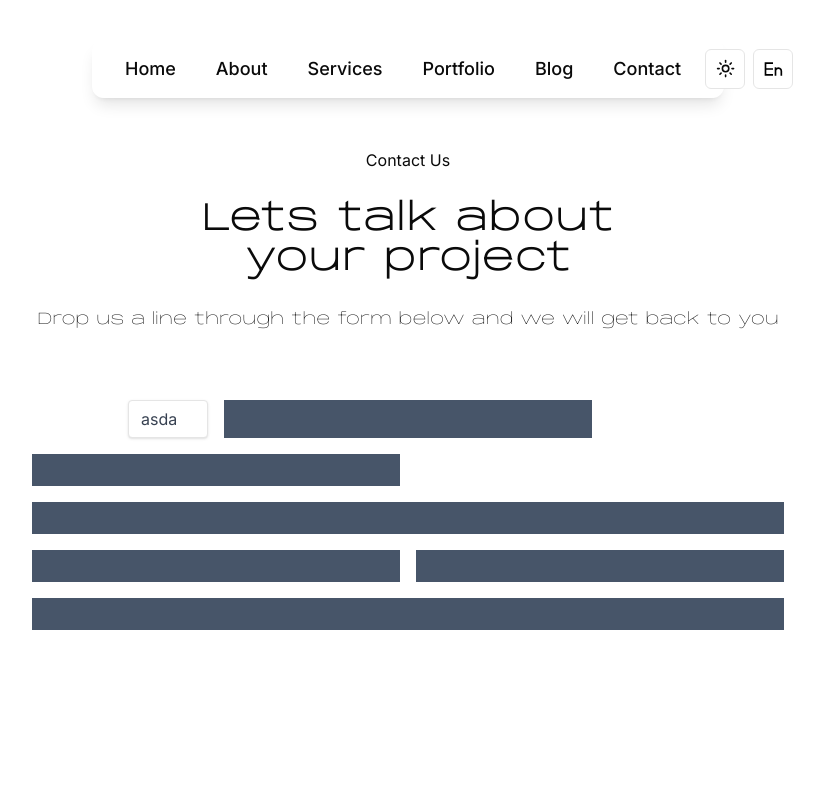
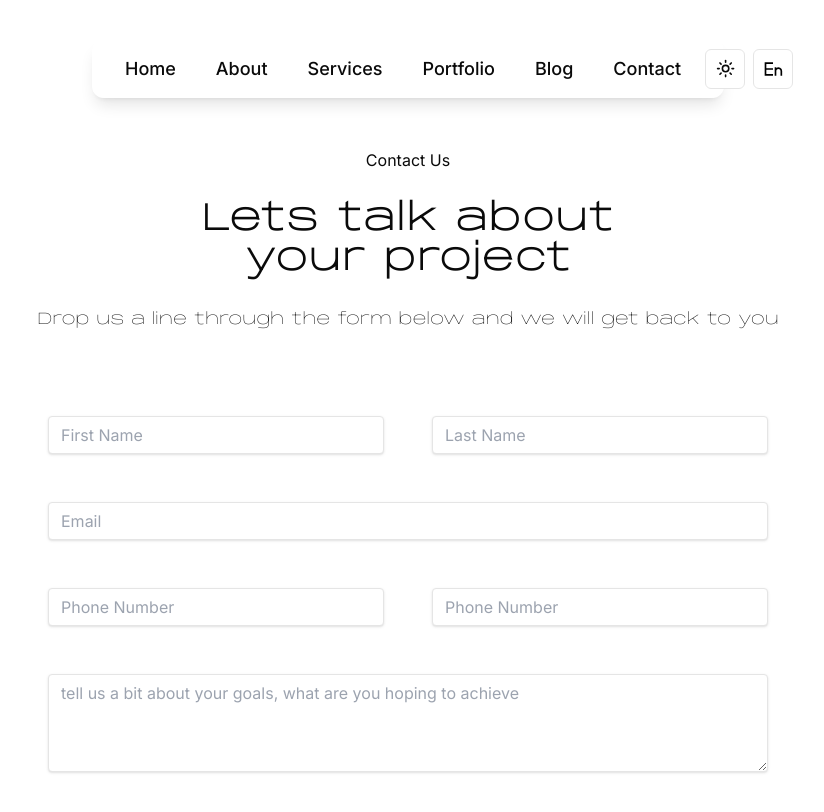
Before and after one commit to Itsbrandria/brandria, a Next.js app: page /en/contact in a window 1280 px wide. Shown: the top 812 px of the page, without its empty margins (232-1056 px from the left). Built offline with nearby package versions, Linux system fonts and the light colour scheme.

Commit message:
Contact page form

```diff
--- a/src/app/[locale]/about/page.tsx
+++ b/src/app/[locale]/about/page.tsx
@@ -167,8 +167,12 @@ export default function Page() {
               height={100}
               />
           </div>
-          <h1 className="text-4xl font-bold ltr:tracking-wider sm:text-5xl md:text-6xl text-center p-4 col-span-7 overflow-hidden">
-            <SparklesText text={t("h")} sparklesCount={30} />
+          <h1 className="overflow-hidden  text-3xl  md:text-6xl line-clamp-2 !leading-relaxed ltr:!tracking-wider  !font-semibold  mx-auto  p-4 col-span-7">
+          <Balancer>
+             {
+              t("h")
+            }
+          </Balancer>
           </h1>
           <div className="p-4 col-span-1  transform scale-x-[-1]">
           <motion.img
@@ -216,20 +220,10 @@ export default function Page() {
           </div>
         </div>
       </div>
-      {/* <Suspense fallback={<div>Loading...</div>}>
-        <div className="aspect-w-16 aspect-h-9">
-          <VideoComponent
-            src="https://www.youtube.com/embed/5qap5aO4i9A"
-            title="Video"
-          />
-        </div>
-
-
-      </section>
       <section className="lg:w-9/12 mx-auto flex flex-col gap-2 ">
-        <h2 className="text-2xl lg:text-6xl font-bold">{t("h2")}</h2>
-        <p className="text-lg lg:text-xl !leading-loose ">{t("p3")}</p>
-        <div className="mt-6 grid gap-6 md:mt-12 md:grid-cols-3">
+         <h2 className="text-2xl lg:text-6xl font-bold">{t("h2")}</h2>
+         <p className="text-lg lg:text-xl !leading-loose ">{t("p3")}</p>
+         <div className="mt-6 grid gap-6 md:mt-12 md:grid-cols-3">
           {featureText.map((f, index) => (
             <div className="flex flex-col gap-4" key={index}>
               {f.icon}
@@ -320,6 +314,14 @@ export default function Page() {
           ))}
         </Marquee>
       </section>
+      {/* </section>
+      <section className="mt-20">
+        <Marquee pauseOnHover className="[--duration:20s]">
+          {reviews.map((review) => (
+            <ReviewCard key={review.username} {...review} />
+          ))}
+        </Marquee>
+      </section> */}
     </main>
   );
 }
--- a/src/app/[locale]/contact/page.tsx
+++ b/src/app/[locale]/contact/page.tsx
@@ -9,25 +9,56 @@ export default function page() {
           <h1 className='text-2xl font-bold ltr:tracking-wider sm:text-5xl md:text-4xl text-center'>Lets talk about <br /> your project</h1>
           <h5 className='lg:max-w-5xl mx-auto space-y-4 '>Drop us a line through the form below and we will get back to you</h5>
         </div>
-        <div className='grid grid-cols-8 gap-4 mx-52'>
-          <label className="block text-gray-700 text-sm font-bold mb-2">
-          </label>
-          <input
-            id="1"
-            type="text"
-            placeholder="write"
-            value="asda"
+        <form className='grid grid-cols-8 gap-4 mx-52'>
+          <div className='p-4 col-span-4'>
+            <input
+              id="1"
+              type="text"
+              placeholder="First Name"
+              className="shadow appearance-none border rounded w-full py-2 px-3 text-gray-700 leading-tight focus:outline-none focus:shadow-outline"
+            />
+          </div>
+          <div className='p-4 col-span-4'>
+            <input
+              id="2"
+              type="text"
+              placeholder="Last Name"
+              className="shadow appearance-none border rounded w-full py-2 px-3 text-gray-700 leading-tight focus:outline-none focus:shadow-outline"
+            />
+          </div>
+          <div className='p-4 col-span-8'>
+            <input
+              id="3"
+              type="email"
+              placeholder="Email"
+              className="shadow appearance-none border rounded w-full py-2 px-3 text-gray-700 leading-tight focus:outline-none focus:shadow-outline"
+            />
+          </div>
+          <div className='p-4 col-span-4'>
+            <input
+              id="4"
+              type="tel"
+              placeholder="Phone Number"
+              className="shadow appearance-none border rounded w-full py-2 px-3 text-gray-700 leading-tight focus:outline-none focus:shadow-outline"
+            />
+          </div>
+          <div className='p-4 col-span-4'>
+            <input
+              id="5"
+              type="tel"
+              placeholder="Phone Number"
+              className="shadow appearance-none border rounded w-full py-2 px-3 text-gray-700 leading-tight focus:outline-none focus:shadow-outline"
+            />
+          </div>
+          <div className='p-4 col-span-8'>
+            <textarea name="Message" id="6" rows={4} cols={50}
 
-            className="shadow appearance-none border rounded w-full py-2 px-3 text-gray-700 leading-tight focus:outline-none focus:shadow-outline"
-          />
-          <div className='p-4 col-span-4 bg-slate-600'/>
-          <div className='p-4 col-span-4 bg-slate-600'/>
-          <div className='p-4 col-span-8 bg-slate-600'/>
-          <div className='p-4 col-span-4 bg-slate-600'/>
-          <div className='p-4 col-span-4 bg-slate-600'/>
-          <div className='p-4 col-span-8 bg-slate-600'/>
+              placeholder="tell us a bit about your goals, what are you hoping to achieve"
+              className="shadow appearance-none border rounded w-full py-2 px-3 text-gray-700 leading-tight focus:outline-none focus:shadow-outline"
+            />
+          </div>
 
-        </div>
+        </form>
       </div>
     </main>
   )
```
